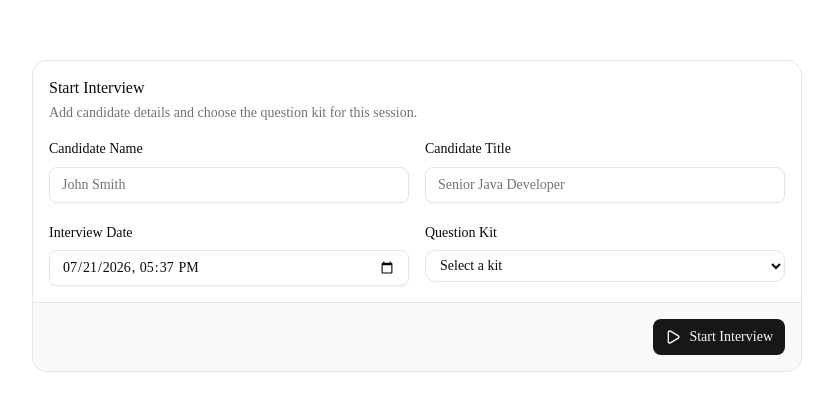
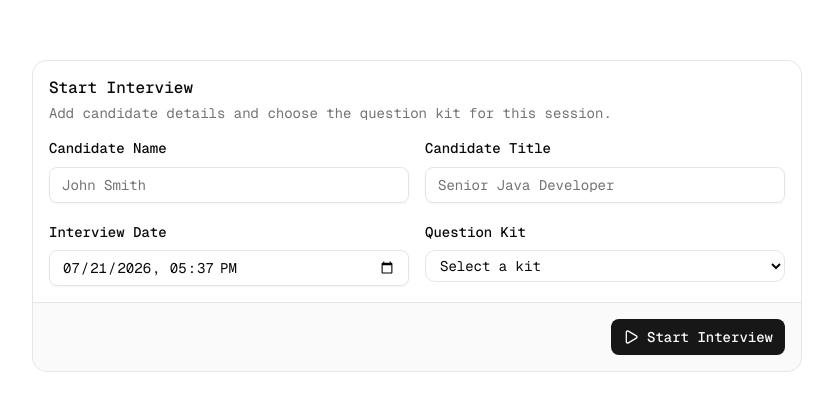
Before and after one commit to uvais724/fair-interviews, a Next.js app: page / in a window 1280 px wide. Shown: the part 184-594 px from the top of the page, without its empty margins (223-1056 px from the left). Built offline with nearby package versions, Linux system fonts and the light colour scheme.

Commit message:
Setting up fonts locally

```diff
--- a/app/layout.tsx
+++ b/app/layout.tsx
@@ -1,16 +1,7 @@
 import type { Metadata } from "next";
-import { Geist, Geist_Mono } from "next/font/google";
+import { GeistSans } from "geist/font/sans";
+import { GeistMono } from "geist/font/mono";
 import "./globals.css";
-
-const geistSans = Geist({
-  variable: "--font-geist-sans",
-  subsets: ["latin"],
-});
-
-const geistMono = Geist_Mono({
-  variable: "--font-geist-mono",
-  subsets: ["latin"],
-});
 
 export const metadata: Metadata = {
   title: "Create Next App",
@@ -25,7 +16,7 @@ export default function RootLayout({
   return (
     <html
       lang="en"
-      className={`${geistSans.variable} ${geistMono.variable} h-full antialiased`}
+      className={`${GeistSans.className} ${GeistMono.className} h-full antialiased`}
     >
       <body className="min-h-full flex flex-col">{children}</body>
     </html>
--- a/package.json
+++ b/package.json
@@ -13,6 +13,7 @@
     "@hookform/resolvers": "^5.4.0",
     "class-variance-authority": "^0.7.1",
     "clsx": "^2.1.1",
+    "geist": "^1.7.2",
     "lucide-react": "^1.25.0",
     "next": "16.2.10",
     "react": "19.2.4",
```
Also changed, not shown: 1 other file (tests, documents, lock files or other folders).
